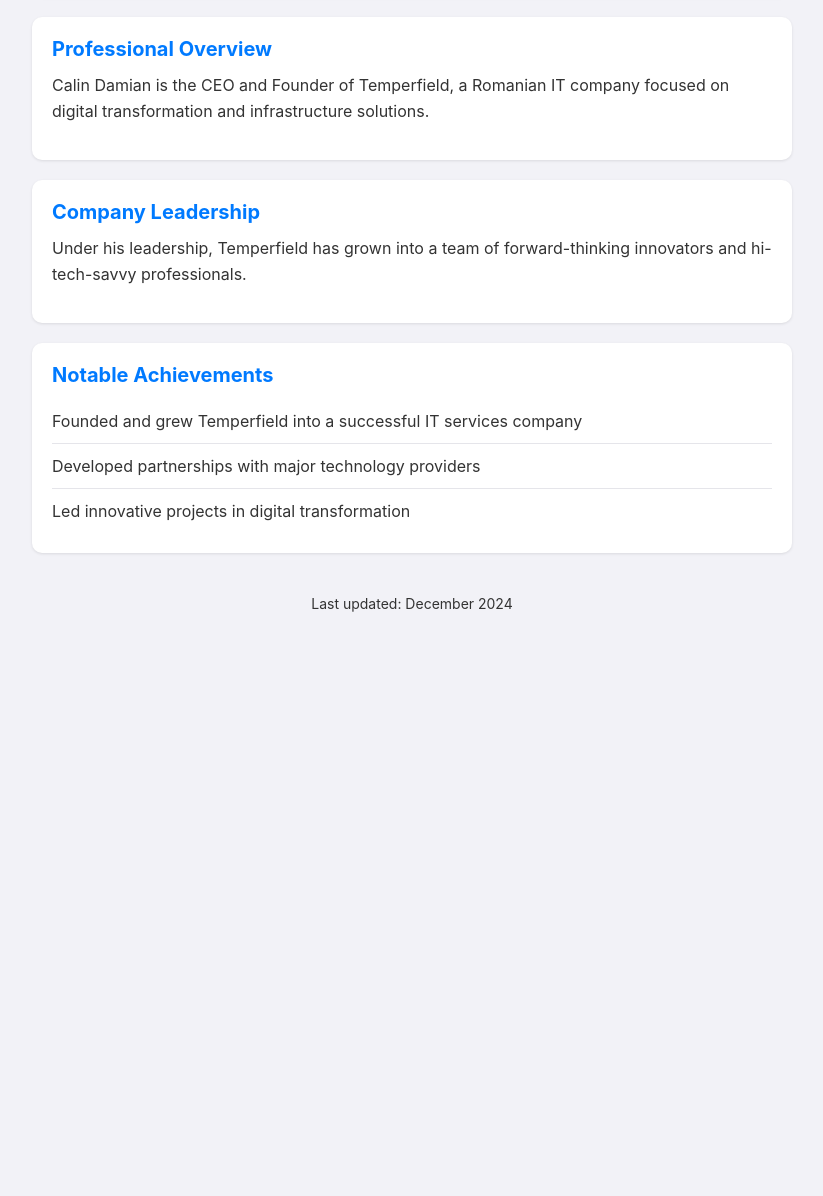
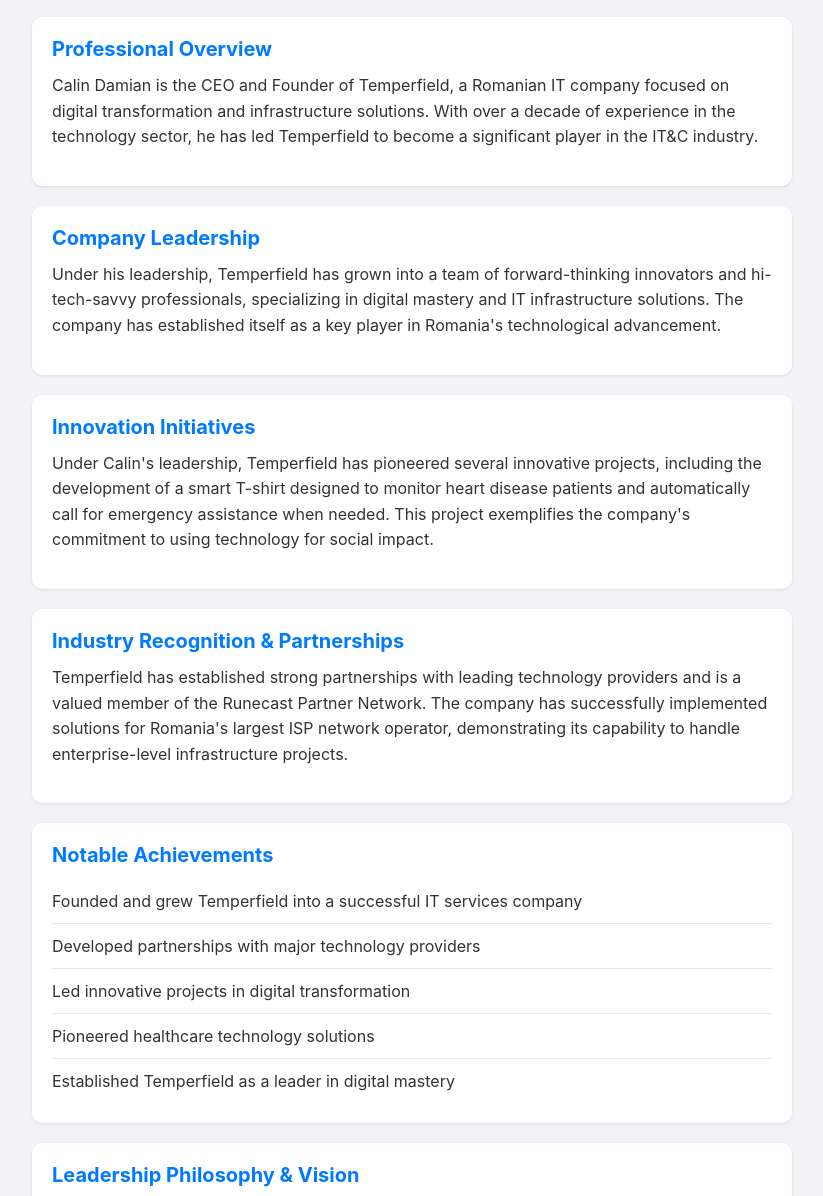
Before and after one commit to cdami/calindamian-highlights, a plain HTML site: page index.html in a window 1280 px wide. Shown: the part 136-1332 px from the top of the page, without its empty margins (228-1051 px from the left). Before the commit the page ends 808 px from the top, so only its background shows below. Drawn offline with Linux system fonts and the light colour scheme.

Commit message:
Add additional content sections

```diff
--- a/index.html
+++ b/index.html
@@ -11,24 +11,45 @@
         <h1>Calin Damian</h1>
         <h2>CEO & Founder at Temperfield</h2>
     </header>
+
     <main>
         <section class="overview">
             <h3>Professional Overview</h3>
-            <p>Calin Damian is the CEO and Founder of Temperfield, a Romanian IT company focused on digital transformation and infrastructure solutions.</p>
+            <p>Calin Damian is the CEO and Founder of Temperfield, a Romanian IT company focused on digital transformation and infrastructure solutions. With over a decade of experience in the technology sector, he has led Temperfield to become a significant player in the IT&C industry.</p>
         </section>
+
         <section class="leadership">
             <h3>Company Leadership</h3>
-            <p>Under his leadership, Temperfield has grown into a team of forward-thinking innovators and hi-tech-savvy professionals.</p>
+            <p>Under his leadership, Temperfield has grown into a team of forward-thinking innovators and hi-tech-savvy professionals, specializing in digital mastery and IT infrastructure solutions. The company has established itself as a key player in Romania's technological advancement.</p>
         </section>
+
+        <section class="innovation">
+            <h3>Innovation Initiatives</h3>
+            <p>Under Calin's leadership, Temperfield has pioneered several innovative projects, including the development of a smart T-shirt designed to monitor heart disease patients and automatically call for emergency assistance when needed. This project exemplifies the company's commitment to using technology for social impact.</p>
+        </section>
+
+        <section class="partnerships">
+            <h3>Industry Recognition & Partnerships</h3>
+            <p>Temperfield has established strong partnerships with leading technology providers and is a valued member of the Runecast Partner Network. The company has successfully implemented solutions for Romania's largest ISP network operator, demonstrating its capability to handle enterprise-level infrastructure projects.</p>
+        </section>
+
         <section class="achievements">
             <h3>Notable Achievements</h3>
             <ul>
                 <li>Founded and grew Temperfield into a successful IT services company</li>
                 <li>Developed partnerships with major technology providers</li>
                 <li>Led innovative projects in digital transformation</li>
+                <li>Pioneered healthcare technology solutions</li>
+                <li>Established Temperfield as a leader in digital mastery</li>
             </ul>
         </section>
+
+        <section class="vision">
+            <h3>Leadership Philosophy & Vision</h3>
+            <p>Calin's leadership philosophy centers on driving digital transformation through mastery and innovation. He emphasizes the importance of forward-thinking and practical implementation in helping organizations evolve their digital capabilities. Under his guidance, Temperfield continues to push the boundaries of what's possible in the IT&C sector.</p>
+        </section>
     </main>
+
     <footer>
         <p>Last updated: December 2024</p>
     </footer>
```
